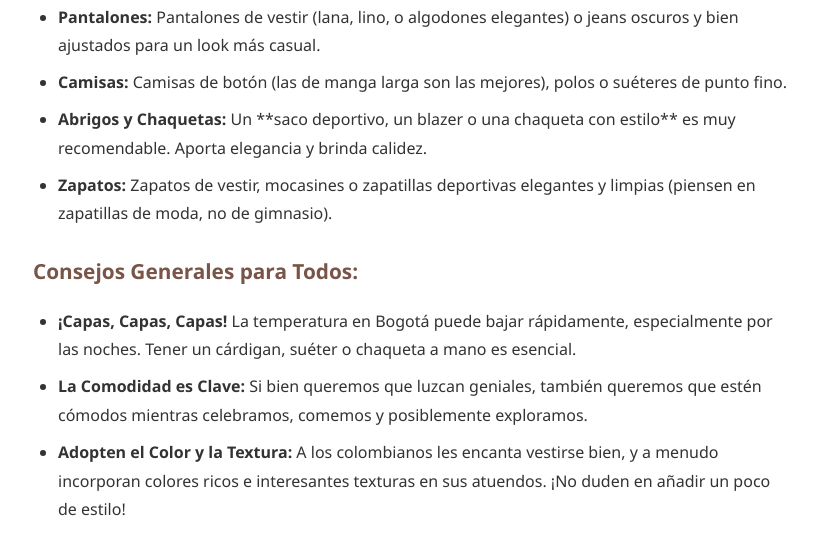
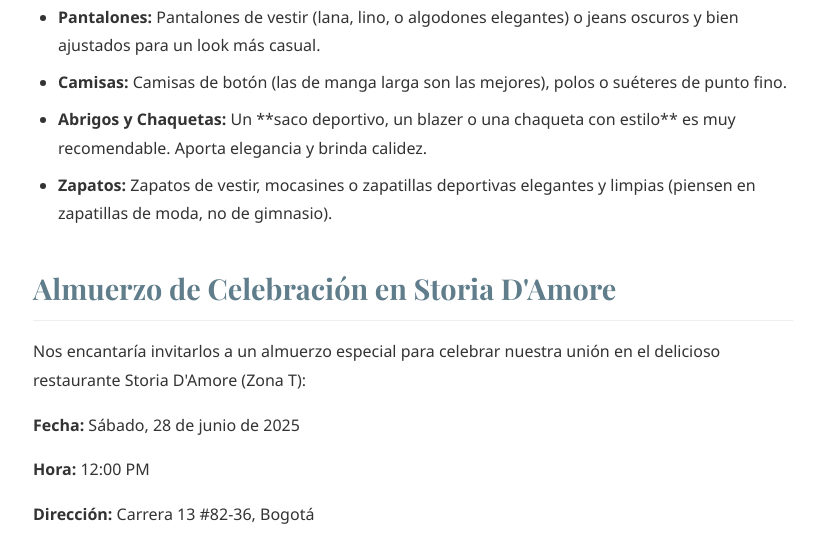
Before and after one commit to hsantos10/matri, a plain HTML site: page index.html in a window 1280 px wide. Shown: the part 1254-1800 px from the top of the page, without its empty margins (227-1051 px from the left). Drawn offline with nearby package versions, Linux system fonts and the light colour scheme; grey boxes are pictures that could not be loaded.

Commit message:
Update index.html

```diff
--- a/index.html
+++ b/index.html
@@ -139,15 +139,6 @@
              </ul>
          </section>
 
-        <section class="general-tips">
-            <h3>Consejos Generales para Todos:</h3>
-            <ul>
-                <li><strong>¡Capas, Capas, Capas!</strong> La temperatura en Bogotá puede bajar rápidamente, especialmente por las noches. Tener un cárdigan, suéter o chaqueta a mano es esencial.</li>
-                <li><strong>La Comodidad es Clave:</strong> Si bien queremos que luzcan geniales, también queremos que estén cómodos mientras celebramos, comemos y posiblemente exploramos.</li>
-                <li><strong>Adopten el Color y la Textura:</strong> A los colombianos les encanta vestirse bien, y a menudo incorporan colores ricos e interesantes texturas en sus atuendos. ¡No duden en añadir un poco de estilo!</li>
-            </ul>
-        </section>
-
           <section class="lunch-invitation">
              <h2>Almuerzo de Celebración en Storia D'Amore</h2>
              <p>Nos encantaría invitarlos a un almuerzo especial para celebrar nuestra unión en el delicioso restaurante Storia D'Amore (Zona T):</p>
```
Lines whose indentation alone changed are shown as unchanged.
